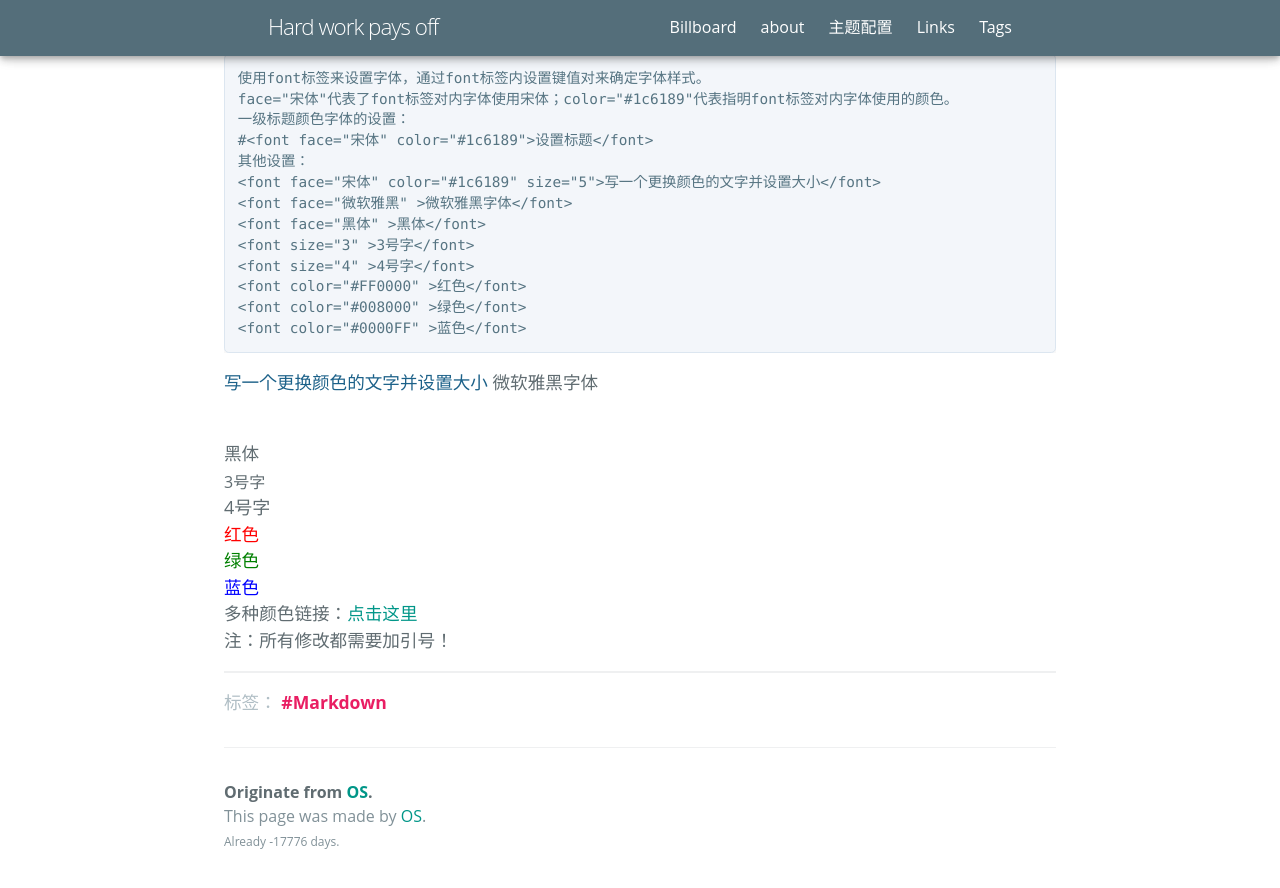
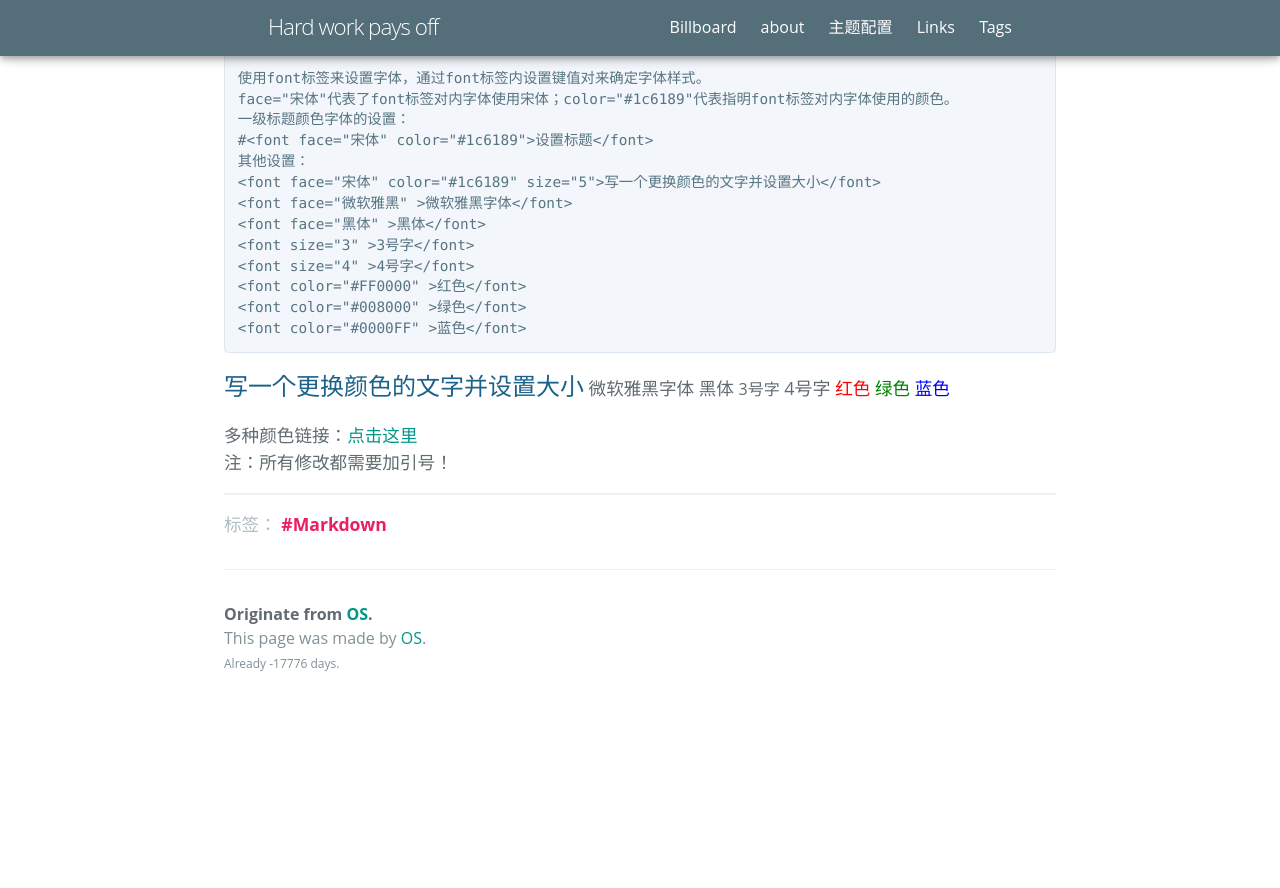
Before and after one commit to xiaoshou0427/xiaoshou0427.github.io, a Jekyll site: the page built from _posts/2019-09-02-Markdown.md, in a window 1280 px wide and 900 px high, scrolled down 5127 px. Shown: the top 888 px of the window. Built offline with Jekyll 4.4.1, drawn with Linux system fonts in a browser that asks for light colours; some web fonts are replaced; after the commit the page ends 5849 px from its top, so only the background shows below that.

Commit message:
Update 2019-09-02-Markdown.md

````diff
--- a/_posts/2019-09-02-Markdown.md
+++ b/_posts/2019-09-02-Markdown.md
@@ -184,8 +184,14 @@ face="宋体"代表了font标签对内字体使用宋体；color="#1c6189"代表
 <font color="#0000FF" >蓝色</font>
 ```
 
-<font face="宋体" color="#1c6189" >写一个更换颜色的文字并设置大小</font>
-<font face="微软雅黑" >微软雅黑字体</font><br><font face="黑体" >黑体</font><br><font size="3" >3号字</font><br><font size="4" >4号字</font><br><font color="#FF0000" >红色</font><br><font color="#008000" >绿色</font><br><font color="#0000FF" >蓝色</font><br>
+<font face="宋体" color="#1c6189" size="5">写一个更换颜色的文字并设置大小</font>
+<font face="微软雅黑" >微软雅黑字体</font>
+<font face="黑体" >黑体</font>
+<font size="3" >3号字</font>
+<font size="4" >4号字</font>
+<font color="#FF0000" >红色</font>
+<font color="#008000" >绿色</font>
+<font color="#0000FF" >蓝色</font>
 多种颜色链接：<a href="https://blog.csdn.net/weixin_40343504/article/details/82683796" target="_blank">点击这里</a><br>
 注：所有修改都需要加引号！
 
````
